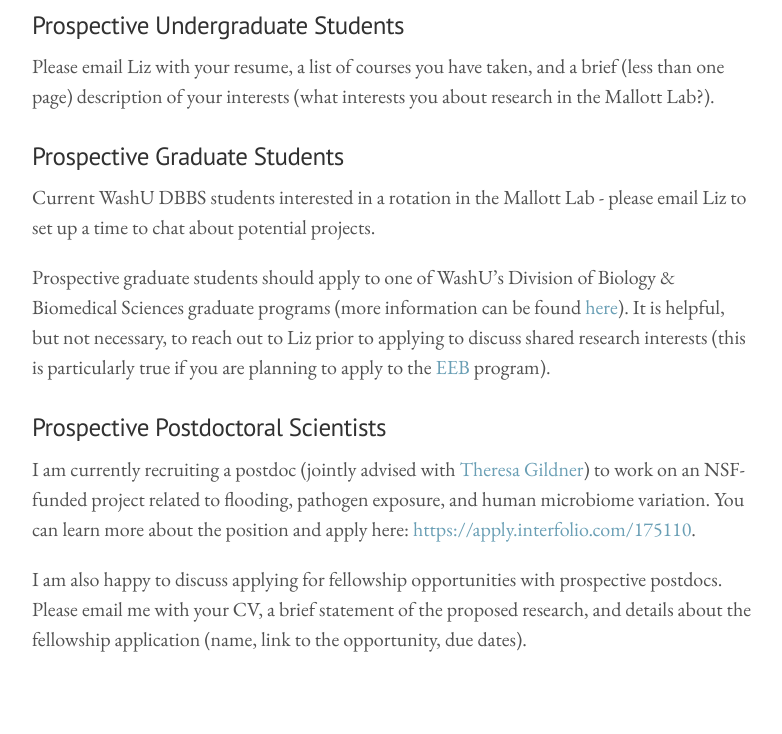
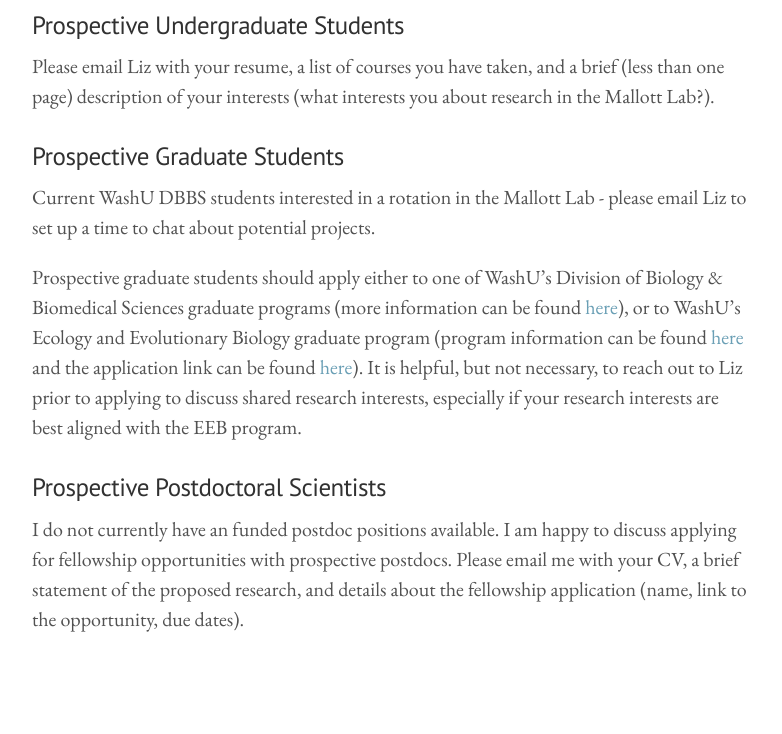
Before and after one commit to Mallott-Lab/Mallott-Lab.github.io, a Jekyll site: the page built from joining.md, in a window 1280 px wide. Shown: the part 530-1264 px from the top of the page, without its empty margins (248-1030 px from the left). Built offline with Jekyll 4.4.1, drawn with Linux system fonts in a browser that asks for light colours.

Commit message:
updating personnel

```diff
--- a/joining.md
+++ b/joining.md
@@ -4,7 +4,7 @@
 ---
 Thank you for your interest in joining the lab!
 
-<img src="/images/IMG_4580.jpeg" alt="Current Mallott Lab picture" width=350 style="float:center; padding: 10px 10px 10px 10px">
+<img src="/images/IMG_5802.jpeg" alt="Current Mallott Lab picture" width=350 style="float:center; padding: 10px 10px 10px 10px">
 
 ### Prospective Undergraduate Students
 
@@ -14,10 +14,8 @@
 
 Current WashU DBBS students interested in a rotation in the Mallott Lab - please email Liz to set up a time to chat about potential projects.
 
-Prospective graduate students should apply to one of WashU's Division of Biology & Biomedical Sciences graduate programs (more information can be found [here](https://dbbs.wustl.edu/)). It is helpful, but not necessary, to reach out to Liz prior to applying to discuss shared research interests (this is particularly true if you are planning to apply to the [EEB](https://dbbs.wustl.edu/programs/ecology-evolutionary-biology/) program).
+Prospective graduate students should apply either to one of WashU's Division of Biology & Biomedical Sciences graduate programs (more information can be found [here](https://dbbs.wustl.edu/)), or to WashU's Ecology and Evolutionary Biology graduate program (program information can be found [here](https://biology.wustl.edu/ecology-and-evolutionary-biology-program) and the application link can be found [here](https://gradstudies.artsci.wustl.edu/browse/ecology-and-evolutionary-biology)). It is helpful, but not necessary, to reach out to Liz prior to applying to discuss shared research interests, especially if your research interests are best aligned with the EEB program.
 
 ### Prospective Postdoctoral Scientists
 
-I am currently recruiting a postdoc (jointly advised with [Theresa Gildner](https://www.reachresearch.org)) to work on an NSF-funded project related to flooding, pathogen exposure, and human microbiome variation. You can learn more about the position and apply here: [https://apply.interfolio.com/175110](https://apply.interfolio.com/175110).
-
-I am also happy to discuss applying for fellowship opportunities with prospective postdocs. Please email me with your CV, a brief statement of the proposed research, and details about the fellowship application (name, link to the opportunity, due dates).
+I do not currently have an funded postdoc positions available. I am happy to discuss applying for fellowship opportunities with prospective postdocs. Please email me with your CV, a brief statement of the proposed research, and details about the fellowship application (name, link to the opportunity, due dates).
```
Also changed, not shown: 1 other file.
